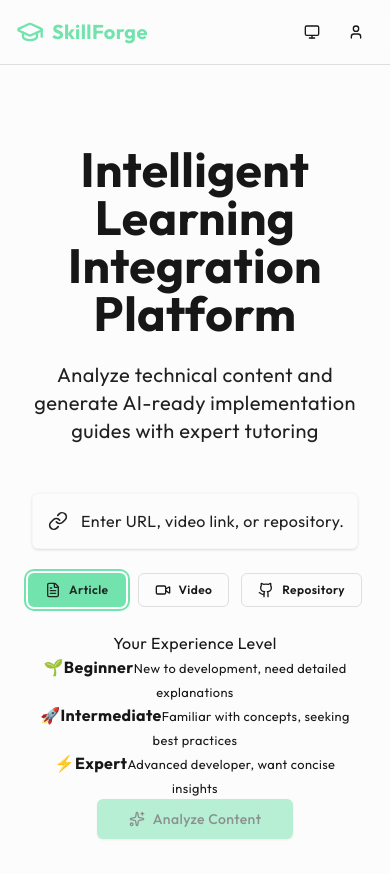
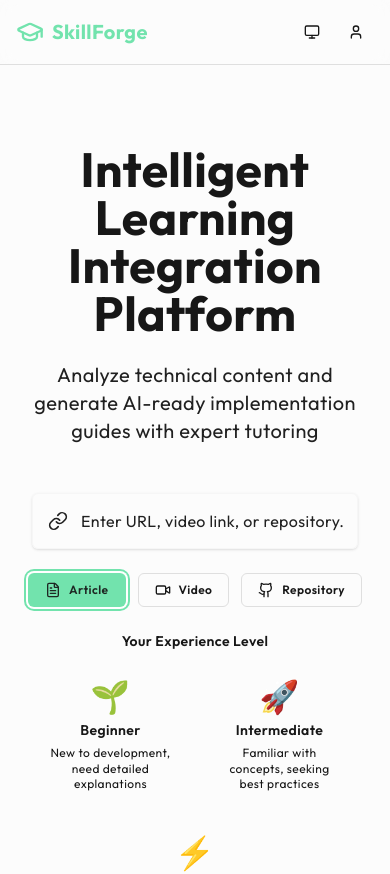
Before and after one commit to ArieGoldkin/SkillForge, a React (Vite) app in the folder frontend/: page / in a window 390 px wide. Shown: the top 874 px of the page. Built offline with nearby package versions, Linux system fonts and the light colour scheme; no server answers.

Commit message:
feat(frontend): Add CSS styling for SkillLevelSelector
- Created SkillLevelSelector.css with proper button styling
- Added hover effects and active state styling
- Responsive layout with flexbox
- Imported CSS in component

Fixes unstyled skill level selector buttons

```diff
--- /dev/null
+++ b/frontend/src/shared/SkillLevelSelector.css
@@ -0,0 +1,75 @@
+/* Skill Level Selector Styles */
+.skill-level-selector {
+  margin: 1.5rem 0;
+  width: 100%;
+}
+
+.skill-level-label {
+  display: block;
+  font-size: 0.875rem;
+  font-weight: 600;
+  margin-bottom: 0.75rem;
+  text-align: center;
+  color: hsl(var(--foreground));
+}
+
+.skill-level-options {
+  display: flex;
+  gap: 0.75rem;
+  justify-content: center;
+  flex-wrap: wrap;
+}
+
+.skill-level-option {
+  display: flex;
+  flex-direction: column;
+  align-items: center;
+  gap: 0.5rem;
+  padding: 1rem;
+  border: 2px solid hsl(var(--border));
+  border-radius: 0.5rem;
+  background: hsl(var(--background));
+  cursor: pointer;
+  transition: all 0.2s ease;
+  min-width: 140px;
+  flex: 1;
+  max-width: 200px;
+}
+
+.skill-level-option:hover {
+  border-color: hsl(var(--primary));
+  background: hsl(var(--accent));
+  transform: translateY(-2px);
+  box-shadow: 0 4px 12px rgba(0, 0, 0, 0.1);
+}
+
+.skill-level-option--active {
+  border-color: hsl(var(--primary));
+  background: hsl(var(--primary) / 0.1);
+  box-shadow: 0 0 0 3px hsl(var(--primary) / 0.2);
+}
+
+.skill-level-icon {
+  font-size: 2rem;
+  line-height: 1;
+}
+
+.skill-level-text {
+  display: flex;
+  flex-direction: column;
+  align-items: center;
+  text-align: center;
+  gap: 0.25rem;
+}
+
+.skill-level-text strong {
+  font-size: 0.875rem;
+  font-weight: 600;
+  color: hsl(var(--foreground));
+}
+
+.skill-level-text small {
+  font-size: 0.75rem;
+  color: hsl(var(--muted-foreground));
+  line-height: 1.3;
+}
--- a/frontend/src/shared/SkillLevelSelector.tsx
+++ b/frontend/src/shared/SkillLevelSelector.tsx
@@ -2,6 +2,8 @@
  * Skill Level Selector Component
  * Allows users to select their experience level for personalized analysis output
  */
+
+import './SkillLevelSelector.css'
 
 export type SkillLevel = 'beginner' | 'intermediate' | 'expert'
 
```
